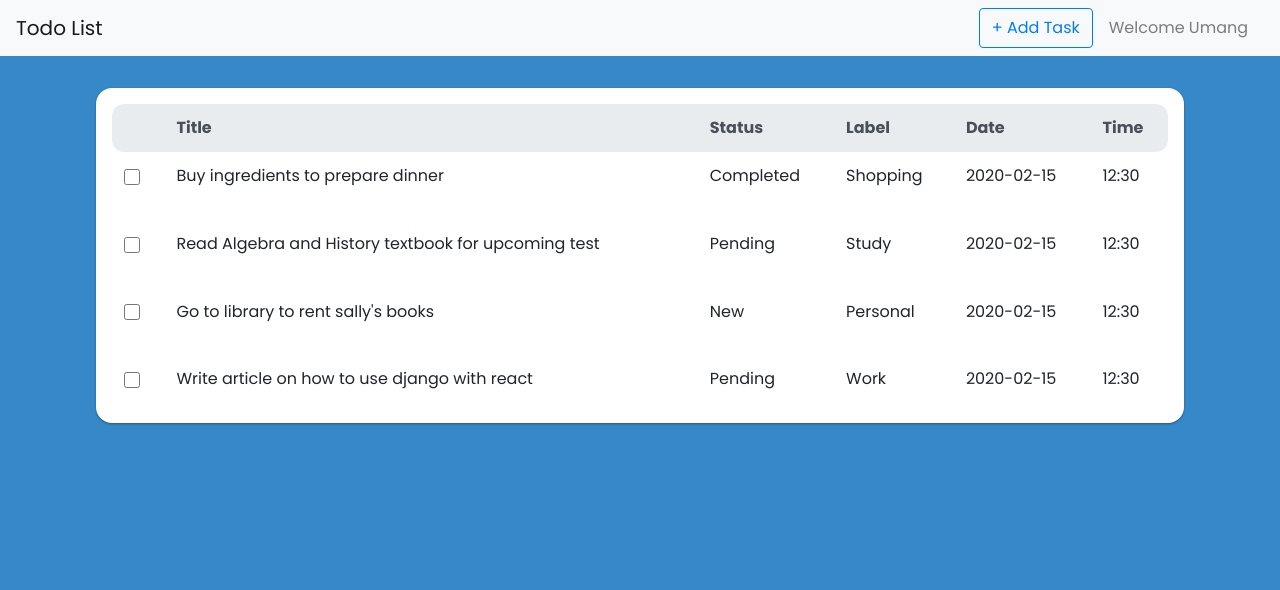
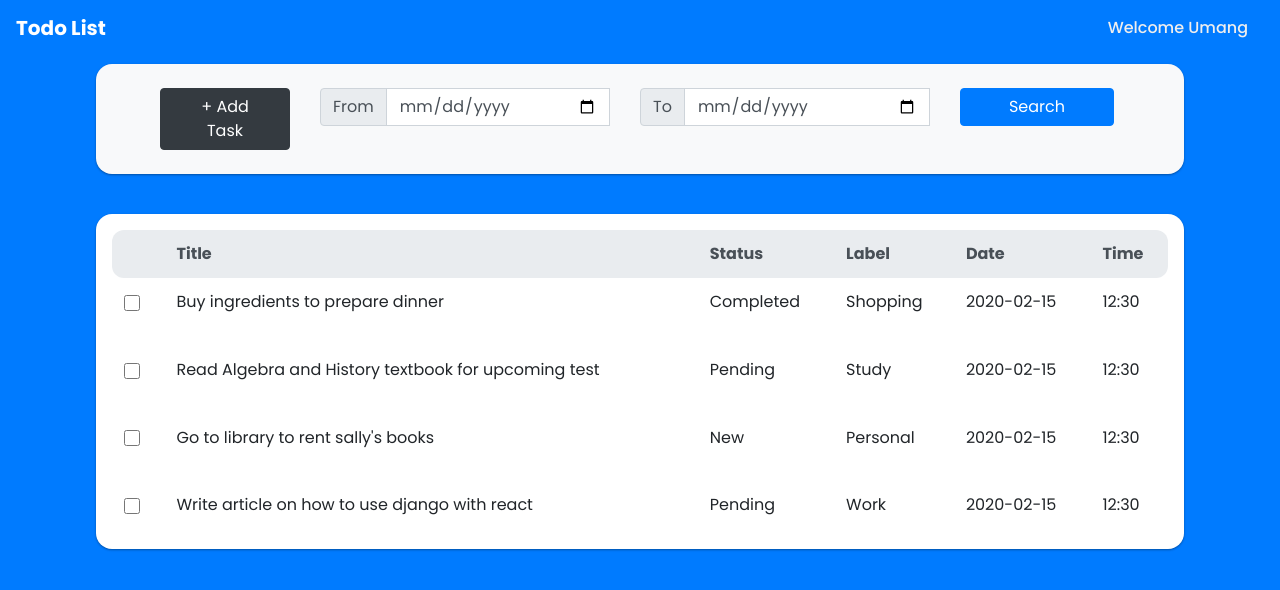
Before and after one commit to Umanggpt3/Todo-List, a React (Create React App) app in the folder todo-list/: page / in a window 1280 px wide. Shown: the top 590 px of the page. Built offline with nearby package versions, Linux system fonts and the light colour scheme.

Commit message:
Added Search Bar UI

```diff
--- a/todo-list/src/App.css
+++ b/todo-list/src/App.css
@@ -4,7 +4,7 @@ body {
   font-family: 'Poppins', sans-serif !important;
   -webkit-font-smoothing: antialiased;
   -moz-osx-font-smoothing: grayscale;
-  background: #3688c9;
+  background: #007bff;
   height: auto;
   width: auto;
   padding-top: 2rem;
--- /dev/null
+++ b/todo-list/src/Components/Navbar/Navbar.css
@@ -0,0 +1,50 @@
+.fixedTop-1 {
+    font-weight: 700;
+    color: white;
+}
+
+.fixedTop-2 {
+    padding-top: 3vh !important;
+    width: 85vw;
+    border-radius: 1rem;
+    box-shadow: 0 1px 3px rgba(0,0,0,0.12), 0 1px 2px rgba(0,0,0,0.24);
+    transition: all 0.3s cubic-bezier(.25,.8,.25,1);
+}
+
+.fixedTop-2:hover {
+    box-shadow: 0 5px 5px rgba(0,0,0,0.25), 0 10px 10px rgba(0,0,0,0.22);
+}
+
+.nav-2 {
+    margin-left: auto;
+    width: 75vw;
+}
+
+.addtask-btn {
+    padding-left: 1.6rem !important;
+    padding-right: 1.6rem !important;
+}
+
+.search-btn {
+    padding-left: 3rem !important;
+    padding-right: 3rem !important;
+}
+
+.nav-2 .row {
+    width: inherit;
+}
+
+.navbar-text {
+    font-weight: 500;
+    color: #eeeeee !important;
+}
+
+@media screen and (max-width: 576px) {
+    .fixedTop-2 {
+        padding-top: 1vh !important;
+    }
+
+    .nav-2 {
+        margin-top: 2vh;
+    }
+}
--- a/todo-list/src/Components/Navbar/Navbar.js
+++ b/todo-list/src/Components/Navbar/Navbar.js
@@ -2,17 +2,71 @@ import React from 'react';
 import Navbar from 'react-bootstrap/Navbar';
 import Button from 'react-bootstrap/Button';
 import Nav from 'react-bootstrap/Nav';
+import Form from 'react-bootstrap/Form';
+import Col from 'react-bootstrap/Col';
+import InputGroup from 'react-bootstrap/InputGroup';
+import Row from 'react-bootstrap/Row';
+import './Navbar.css';
 
 const navbar = (props) => {
     return (
         <div>
-            <Navbar collapseOnSelect expand="lg" bg="light" variant="light" fixed="top">
+            <Navbar collapseOnSelect expand="sm" bg="primary" variant="dark" fixed="top" className="fixedTop-1">
                 <Navbar.Brand href="#home">Todo List</Navbar.Brand>
+                <Nav className="justify-content-end ml-auto">
+                    <Navbar.Text className="px-3">Welcome Umang</Navbar.Text>
+                </Nav>
+            </Navbar>
+            <Navbar collapseOnSelect expand="sm" bg="light" variant="light" className="fixedTop-2 mx-auto">
                 <Navbar.Toggle aria-controls="responsive-navbar-nav" />
-                <Navbar.Collapse id="responsive-navbar-nav" className="justify-content-end">
-                    <Nav>
-                        <Button variant="outline-primary" onClick={props.toggleModal}>+ Add Task</Button>
-                        <Navbar.Text className="px-3">Welcome Umang</Navbar.Text>
+                <Navbar.Collapse id="responsive-navbar-nav">
+                    <Nav className="nav-2 mx-auto">
+                        <Form as={Row}>
+                            <Form.Group as={Col} lg="2" controlId="validationDate">
+                                <Button className="addtask-btn" variant="dark" onClick={props.toggleModal}>+ Add Task</Button>
+                            </Form.Group>
+                            <Form.Group as={Col} lg="4" controlId="validationDate">
+                            <InputGroup>
+                                <InputGroup.Prepend>
+                                    <InputGroup.Text id="inputGroupPrepend">From</InputGroup.Text>
+                                </InputGroup.Prepend>
+                                <Form.Control
+                                    type="date"
+                                    name="date"
+                                    aria-describedby="inputGroupPrepend"
+                                    required
+                                />
+                                <Form.Control.Feedback type="invalid">
+                                    Please choose a proper deadline.
+                                </Form.Control.Feedback>
+                                <Form.Control.Feedback>
+                                    Looks good.
+                                </Form.Control.Feedback>
+                            </InputGroup>
+                            </Form.Group>
+                            <Form.Group as={Col} lg="4" controlId="validationDate">
+                            <InputGroup>
+                                <InputGroup.Prepend>
+                                    <InputGroup.Text id="inputGroupPrepend">To</InputGroup.Text>
+                                </InputGroup.Prepend>
+                                <Form.Control
+                                    type="date"
+                                    name="date"
+                                    aria-describedby="inputGroupPrepend"
+                                    required
+                                />
+                                <Form.Control.Feedback type="invalid">
+                                    Please choose a proper deadline.
+                                </Form.Control.Feedback>
+                                <Form.Control.Feedback>
+                                    Looks good.
+                                </Form.Control.Feedback>
+                            </InputGroup>
+                            </Form.Group>
+                            <Form.Group as={Col} lg="1" controlId="validationDate">
+                                <Button className="search-btn" variant="primary" type="submit">Search</Button>
+                            </Form.Group>
+                        </Form>
                     </Nav>
                 </Navbar.Collapse>
             </Navbar>
--- a/todo-list/src/Components/Todo/Todo.css
+++ b/todo-list/src/Components/Todo/Todo.css
@@ -1,7 +1,7 @@
 .todo-table {
     position: relative;
     margin: auto;
-    margin-top: 3vh;
+    margin-top: 5vh;
     padding: 1rem;
     width: 85vw;
     background-color: white;
```
Also changed, not shown: todo-list/src/Components/Search/Search.js (added), todo-list/src/Components/Task/Task.js (line endings or trailing spaces).
